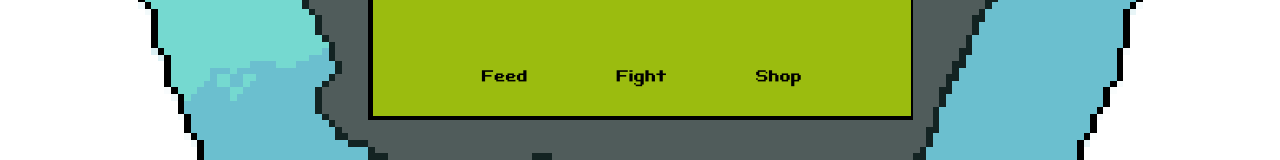
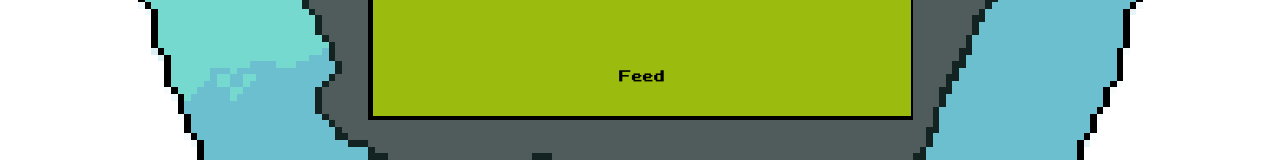
Before and after one commit to Herabrone/GotchiMon, a React (Vite) app: page /base in a window 1280 px wide. Shown: the part 564-724 px from the top of the page. Built offline with nearby package versions, Linux system fonts and the light colour scheme.

Commit message:
CHANGED: Story flow and dialogue

```diff
--- a/src/pages/Base/Base.jsx
+++ b/src/pages/Base/Base.jsx
@@ -18,6 +18,7 @@ export default function Base() {
     const [coins, setCoins] = useState(0);
     const [monsterState, setMonsterState] = useState(1);
     const [hasFirstFed, setHasFirstFed] = useState(false);
+    const [showShopButton, setShowShopButton] = useState(false);
 
     // Load food count, coins, and monster state from localStorage
     useEffect(() => {
@@ -32,6 +33,9 @@ export default function Base() {
 
         const firstFedStatus = localStorage.getItem("hasFirstFed");
         setHasFirstFed(firstFedStatus ? JSON.parse(firstFedStatus) : false);
+
+        const shopButtonStatus = localStorage.getItem("showShopButton");
+        setShowShopButton(shopButtonStatus ? JSON.parse(shopButtonStatus) : false);
     }, []);
 
     // If we arrive on this page and the dialogue node was set to Base1,
@@ -69,6 +73,14 @@ export default function Base() {
 
 
     };
+
+    // Show shop button after FirstFeeding_02 dialogue
+    useEffect(() => {
+        if (currentNode === 'FirstFeeding_02' && !showShopButton) {
+            setShowShopButton(true);
+            localStorage.setItem("showShopButton", "true");
+        }
+    }, [currentNode, showShopButton]);
 
     // Get the monster sprite based on state
     const getMonsterSprite = () => {
@@ -109,8 +121,9 @@ export default function Base() {
 
                     <div className="action-buttons">
                         <a className="Feed_Button" onClick={Feed}>Feed</a>
-                        <a onClick={() => {navigate("/fight")}} className="Fight_Button">Fight</a>
-                        <a onClick={()=> {navigate("/shop")}} className="Shop_Button">Shop</a>
+                        {showShopButton && (
+                            <a onClick={()=> {navigate("/shop")}} className="Shop_Button">Shop</a>
+                        )}
                     </div>
                 </>
             )}
--- a/src/pages/SelectEgg/SelectEgg.jsx
+++ b/src/pages/SelectEgg/SelectEgg.jsx
@@ -101,6 +101,8 @@ export default function SelectEgg() {
                         // Wait 2 seconds then navigate
                         setTimeout(() => {
                             setIsHatching(false);
+                            advanceDialogue('Base1');
+                            setIsDialogueActive(true);
                             navigate('/base');
                         }, 2000);
                     }
```
